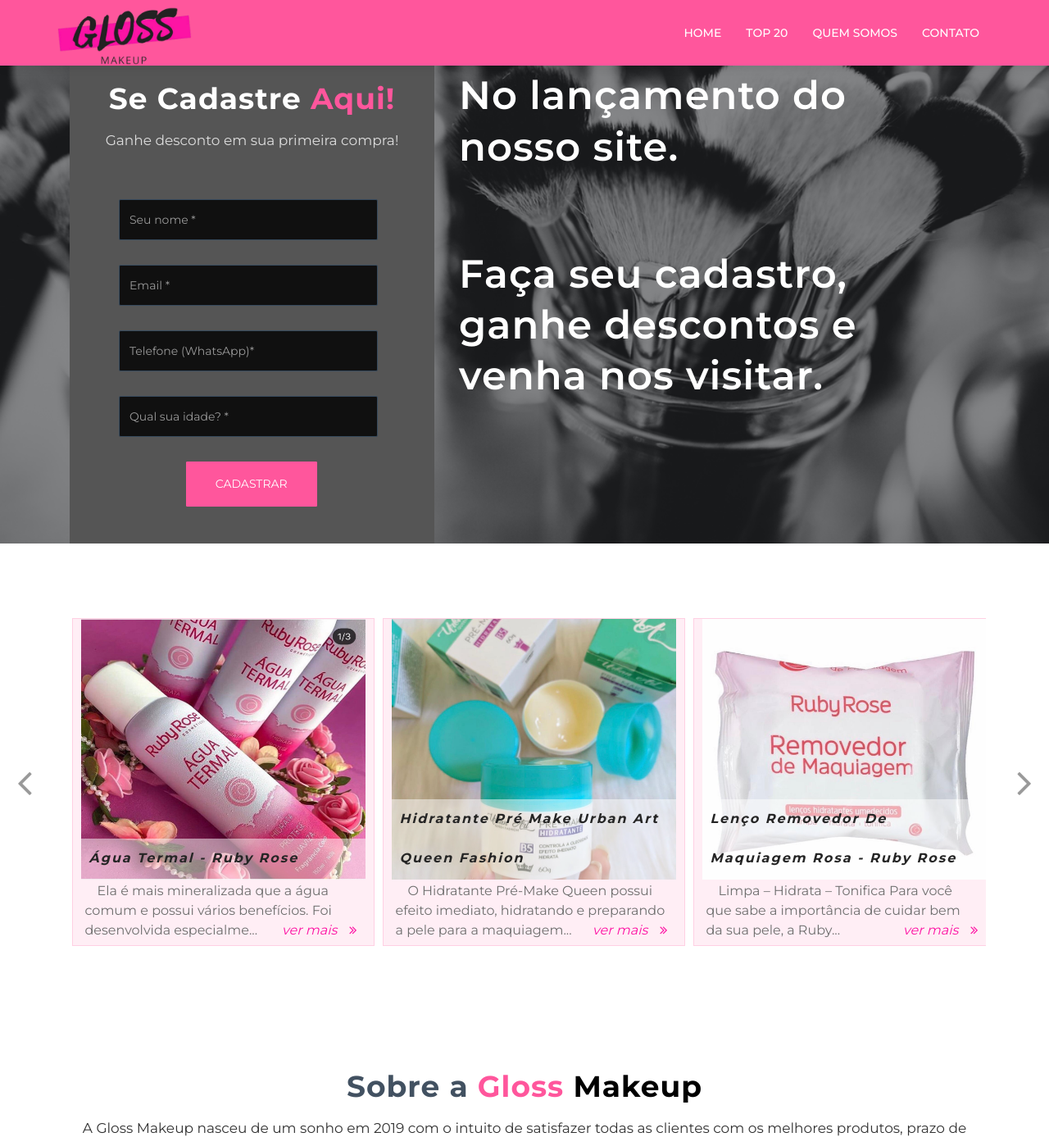
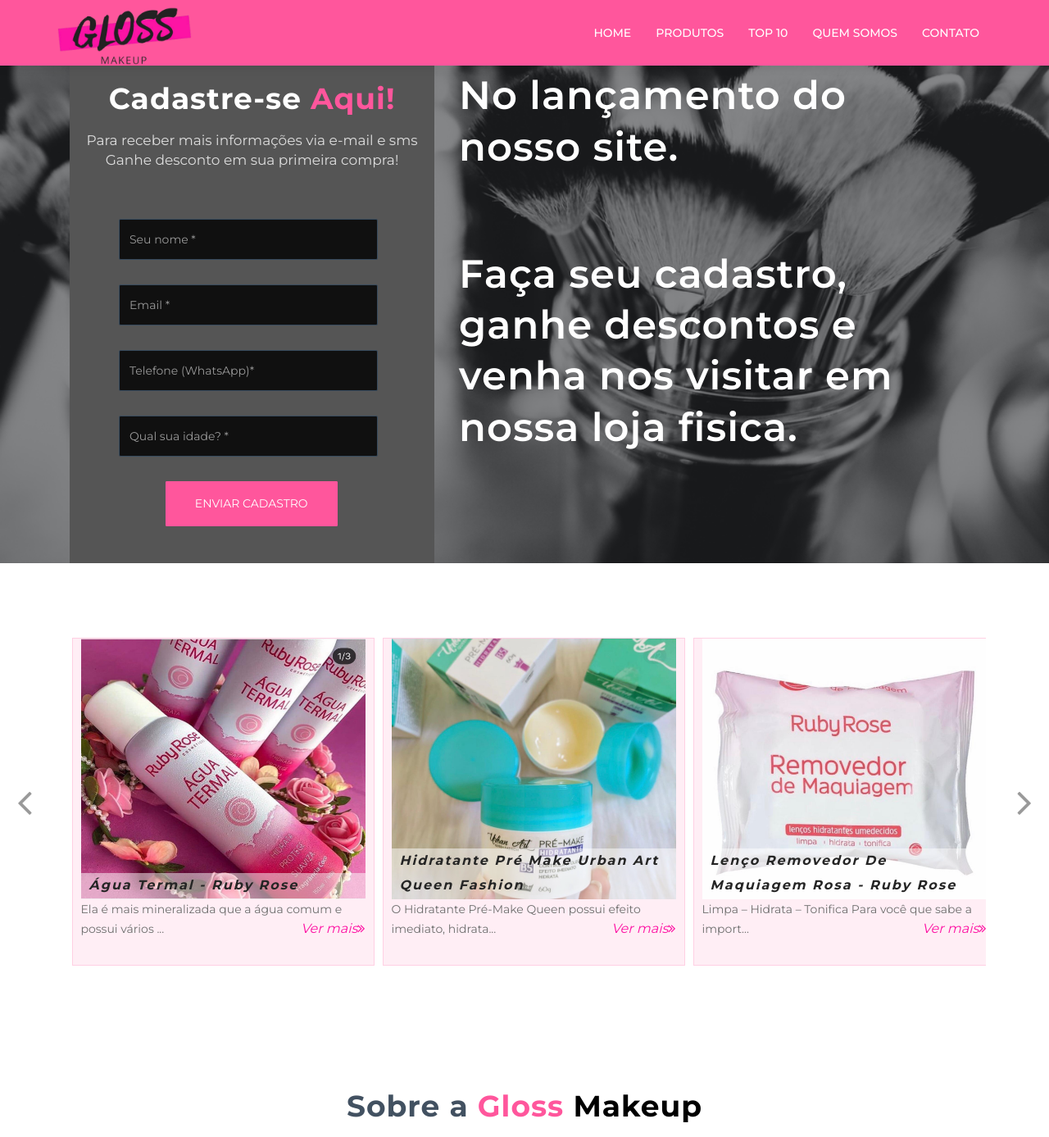
Before and after one commit to douglasdacosta/gloss-makeup, a PHP site: page / in a window 1280 px wide. Shown: the top 1387 px of the page at 82% size. Run offline with PHP 8.4, Linux system fonts and the light colour scheme; some libraries are stand-ins or nearby versions.

Commit message:
alteracoes

```diff
--- a/css/style.css
+++ b/css/style.css
@@ -701,7 +701,7 @@ footer{
 }
 .footer-widget-copy p {
     color: #ffffff;
-    margin:0;
+    margin:1000;
 }
 .footer-widget-copy p a {
     color: #000000;
--- a/dados_produtos.php
+++ b/dados_produtos.php
@@ -49,11 +49,7 @@ Benefícios
     [
         'titulo' => 'Fixador De Maquiagem - Ruby Rose',
         'img' => 'img7.jpeg',
-        'descricao' => 'O Fixador de Maquiagem da Ruby Rose
-Quer ter uma make impecavel até o fim do dia? Aposte no fixador de maquiagem.
-ele foi desenvolvido especialmente para prolongar a duração da make.
-O produto possui secagem rápida fazendo com que a pele não fique úmida. Ao aplicar, o fixador não irá molhar o rosto e nem borrar a sua make, além disso possui um cheirinho suave e agradável.
-
+        'descricao' => 'O Fixador de Maquiagem da Ruby Rose  Quer ter uma make impecavel até o fim do dia? Aposte no fixador de maquiagem. ele foi desenvolvido especialmente para prolongar a duração da make.  O produto possui secagem rápida fazendo com que a pele não fique úmida. Ao aplicar, o fixador não irá molhar o rosto e nem borrar a sua make, além disso possui um cheirinho suave e agradável.
 Indicado
 Para todos os tipos de pele.
 
@@ -75,7 +71,7 @@ Benefícios
         'descricao' => 'A Máscara para Cílios Power Volume, foi criada especialmente dar volume e maior visibilidade para os seus cílios, com seu exclusivo aplicador ela irá proporcionar um acabamento surpreendente e natural.'
     ],
     [
-        'titulo' => 'siliconado luisance',
+        'titulo' => 'Siliconado Luisance',
         'img' => 'img10.jpeg',
         'descricao' => 'Chegou a hora de fazer aquela maquiagem maravilhosa. Mas antes de começar vamos ao mais importante: Preparar a pele!
 
--- a/index.php
+++ b/index.php
@@ -45,7 +45,8 @@
                     <div class="collapse navbar-collapse" id="navbar-menu">
                         <ul class="nav navbar-nav navbar-right" id="my-navigation" data-in="fadeInDown" data-out="fadeOutUp">
                             <li  class="active scroll"><a href="#home">Home</a></li>
-                            <li class="scroll"><a href="#produtos">Top 20</a></li>
+                            <li class="scroll"><a href="#produtos">Produtos</a></li>
+                            <li class="scroll"><a href="#produtos">Top 10</a></li>
                             <!--<li class="scroll"><a href="#services">Services</a></li>-->
                             <!--<li class="scroll"><a href="#pricing">Pricing</a></li>-->
                             <li class="scroll"><a href="#sobre">Quem somos</a></li>
@@ -66,8 +67,9 @@
                             <section class="contact dark" id="Contato">
                                 <div class="row">
                                     <div class="row-heading">
-                                        <h2>Se Cadastre <span>Aqui!</span></h2>
-                                        <p>Ganhe desconto em sua primeira compra!</p>
+                                        <h2>Cadastre-se <span>Aqui!</span></h2>
+                                        <p> Para receber mais informações via e-mail e sms
+                                            Ganhe desconto em sua primeira compra!</p>
                                     </div>
                                 </div>
                                 <div class="container">
@@ -102,7 +104,7 @@
                                                 </div>
                                                 <div class="col-xs-12">
                                                     <div id="success"></div>
-                                                    <button type="submit" class="btn btn-success btn-caption btn-cadastro submit">Cadastrar</button>
+                                                    <button type="submit" class="btn btn-success btn-caption btn-cadastro submit">Enviar Cadastro</button>
                                                 </div>
                                             </form>
                                         </div>
@@ -114,7 +116,7 @@
                         <div class="col-md-7 col-sm-12 banner-text hidden-sm hidden-xs">
                             <h1>No lançamento do nosso site.</h1>
                             <h1>&nbsp;</h1>
-                            <h1>Faça seu cadastro, ganhe descontos e venha nos visitar.</h1>
+                            <h1>Faça seu cadastro, ganhe descontos e venha nos visitar em nossa loja fisica.</h1>
                         </div>
                     </div>
                 </div>
@@ -127,14 +129,14 @@
                         <div class="MS-content">
                             <?php
                             foreach ($produtos as $produto) {
-                            extract($produto);
+                                extract($produto);
                             ?>
                             <div class="item">
                                 <div class="imgTitle">
-                                    <h2 class="blogTitle"><?php echo $titulo ?></h2>
+                                    <h4 class="blogTitle"><?php echo $titulo ?></h4>
                                     <img src="img/produtos/<?php echo $img ?>" class="tamanho-img" alt="<?php echo $titulo ?>" />
                                 </div>
-                                <p><?php echo substr($descricao , 0, 100)?>...<a href="produto.php"><i class="ver-mais">ver mais<i class="fa fa-angle-double-right"></i></i></a></p>
+                                <?php echo substr($descricao , 0, 60)?>...<a href="produto.php"><i class="ver-mais">Ver mais<i class="fa fa-angle-double-right"></i></i></a>
                             </div>
                             <?php
                             }
@@ -231,11 +233,11 @@
         <div class="footer-widget">
             <div class="footer-social">
                 <ul class="footer-social-pro">
-                    <li class="facebook"><a href="#"><i class="fa fa-facebook"></i></a></li>
+                    <li class="facebook"><a href="https://www.facebook.com/glossmakeupbr/"><i class="fa fa-facebook"></i></a></li>
                     <!--<li class="google"><a href="#"><i class="fa fa-google-plus"></i></a></li>-->
                     <!--<li class="twitter"><a href="#"><i class="fa fa-twitter"></i></a></li>-->
-                    <li class="instagram"><a href="#"><i class="fa fa-instagram"></i></a></li>
-                    <li class="whatsapp"><a href="#"><i class="fa fa-whatsapp"></i></a></li>
+                    <li class="instagram"><a href="https://www.instagram.com/glossmakeupbr/?hl=pt-br"><i class="fa fa-instagram"></i></a></li>
+                    <li class="whatsapp"><a href="https://api.whatsapp.com/send?1=pt_BR&phone=5514997408549"><i class="fa fa-whatsapp"></i></a></li>
                     <!--<li class="pinterest"><a href="#"><i class="fa fa-pinterest"></i></a></li>-->
                 </ul>
             </div>
@@ -248,7 +250,8 @@
                 </ul>
             </div>
             <div class="footer-widget-copy">
-                <p>Copyright@ <?php echo date('Y') ?> Desenovlvido por <a href="https://mdmarketindigital.com.br">MD Marketing digital</a></p>
+                <p>Copyright@ <?php echo date('Y') ?> Desenvolvido por <a href="https://mdmarketindigital.com.br">MD Marketing digital</a></p>
+                <p>Endereço Loja fisica : Praça Coronel Cardoso Frango 1A, Piratininga - Sp</p>
             </div>
         </div>
     </div>
```
